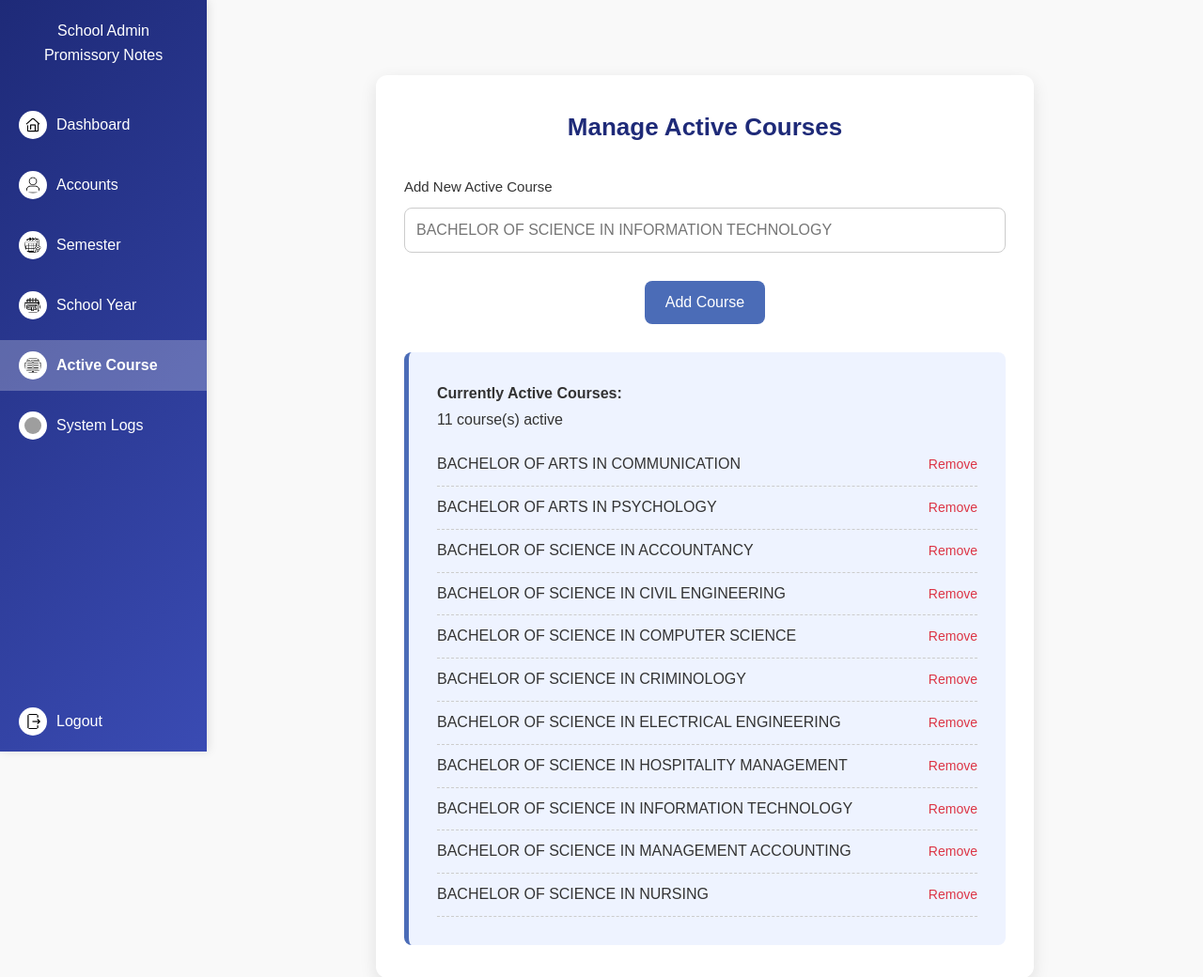
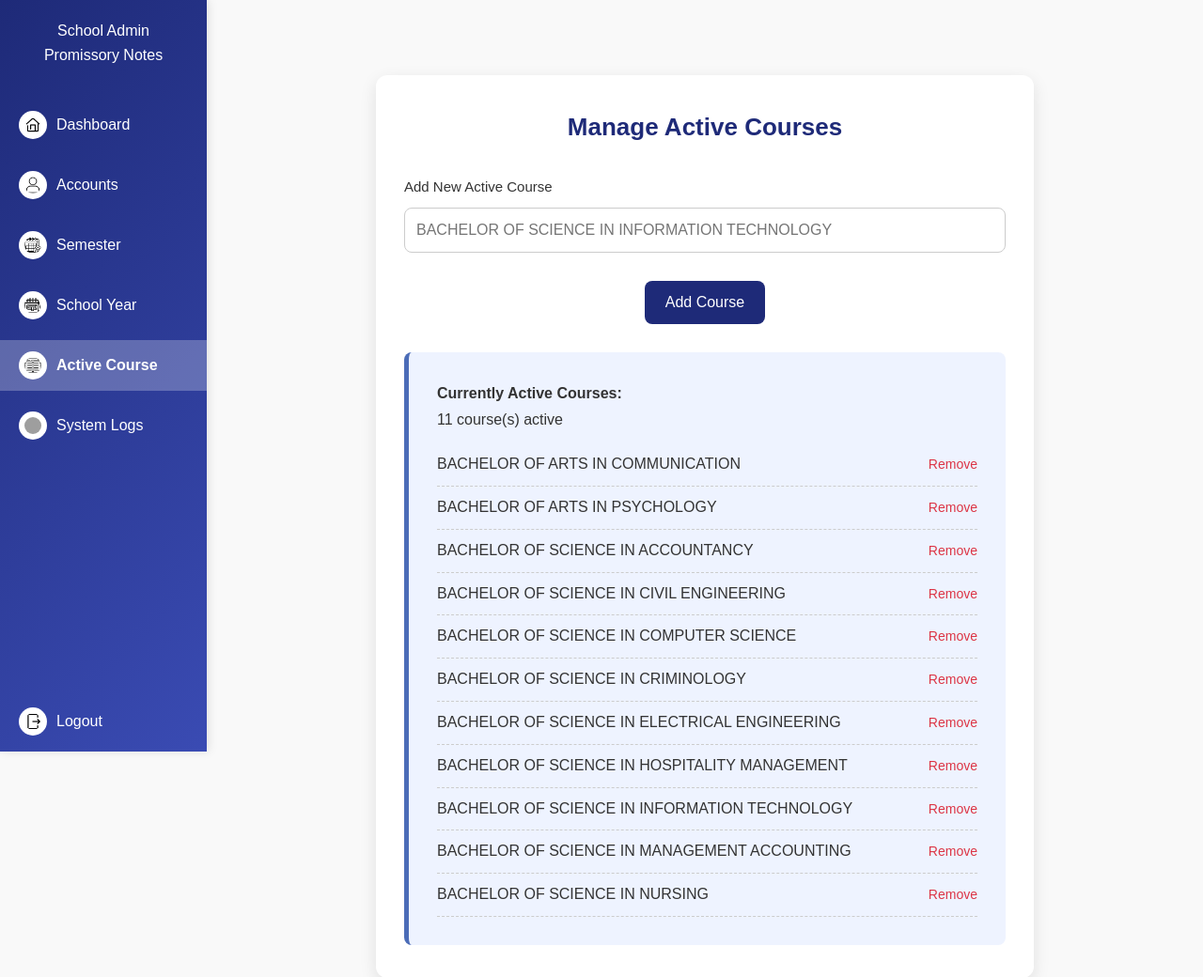
Before and after one commit to Haze-Chiz/promissory-note-system, a Flask app: page /admin/course in a window 1280 px wide. Shown: the top 1040 px of the page at 94% size. Run offline with Flask 3, Linux system fonts and the light colour scheme; the visitor is signed in with stand-in values (Sample User, id 1); data comes from the database, SQL or seed files in the repository; grey boxes are pictures that could not be loaded.

Commit message:
color button

```diff
--- a/templates/admin/course.html
+++ b/templates/admin/course.html
@@ -212,7 +212,7 @@
         .btn {
             margin-top: 10px;
             padding: 14px 22px;
-            background: #4b6cb7;
+            background: #1e2a78;
             color: #fff;
             border: none;
             border-radius: 8px;
--- a/templates/admin/school_year.html
+++ b/templates/admin/school_year.html
@@ -210,7 +210,7 @@
     .btn {
       margin-top: 25px;
       padding: 14px 22px;
-      background: #4b6cb7;
+      background: #1e2a78;
       color: #fff;
       border: none;
       border-radius: 8px;
--- a/templates/admin/semester.html
+++ b/templates/admin/semester.html
@@ -212,7 +212,7 @@
     .btn {
       margin-top: 25px;
       padding: 14px 22px;
-      background: #4b6cb7;
+      background: #1e2a78;
       color: #fff;
       border: none;
       border-radius: 8px;
```
